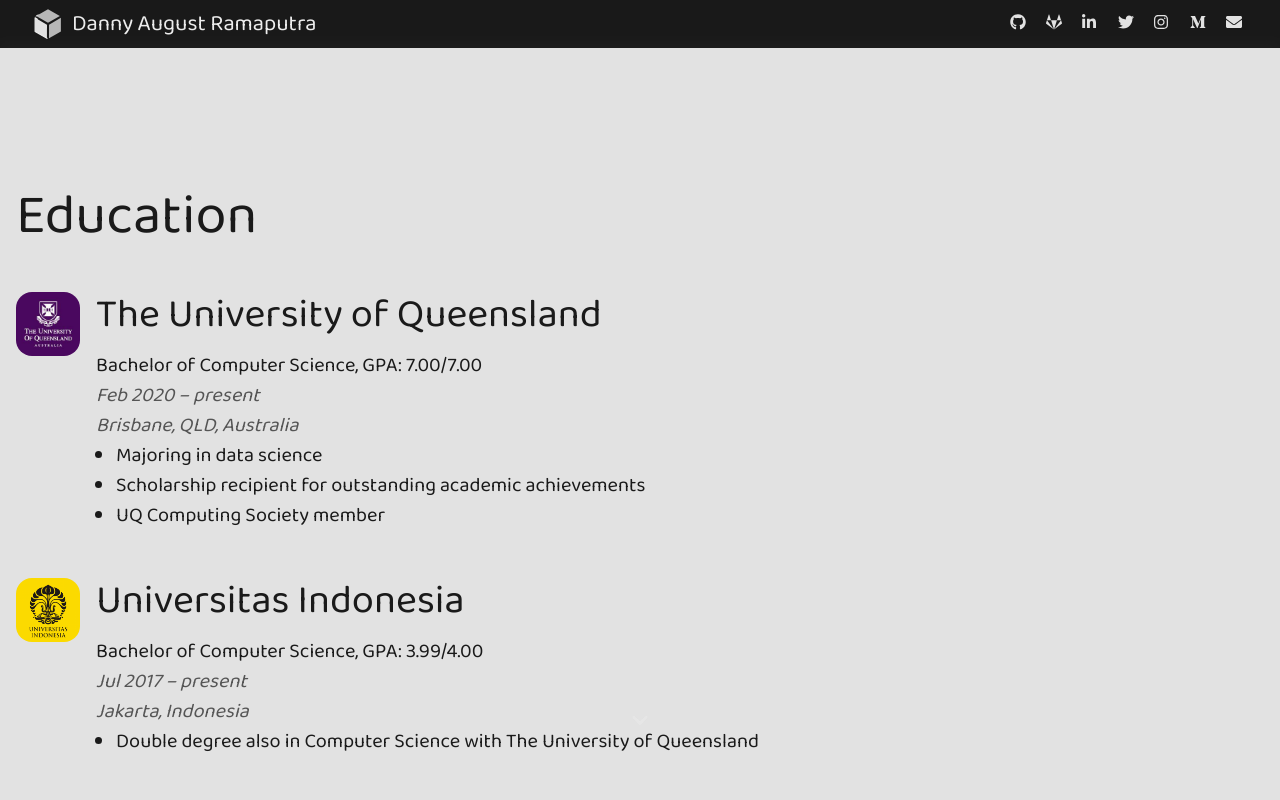
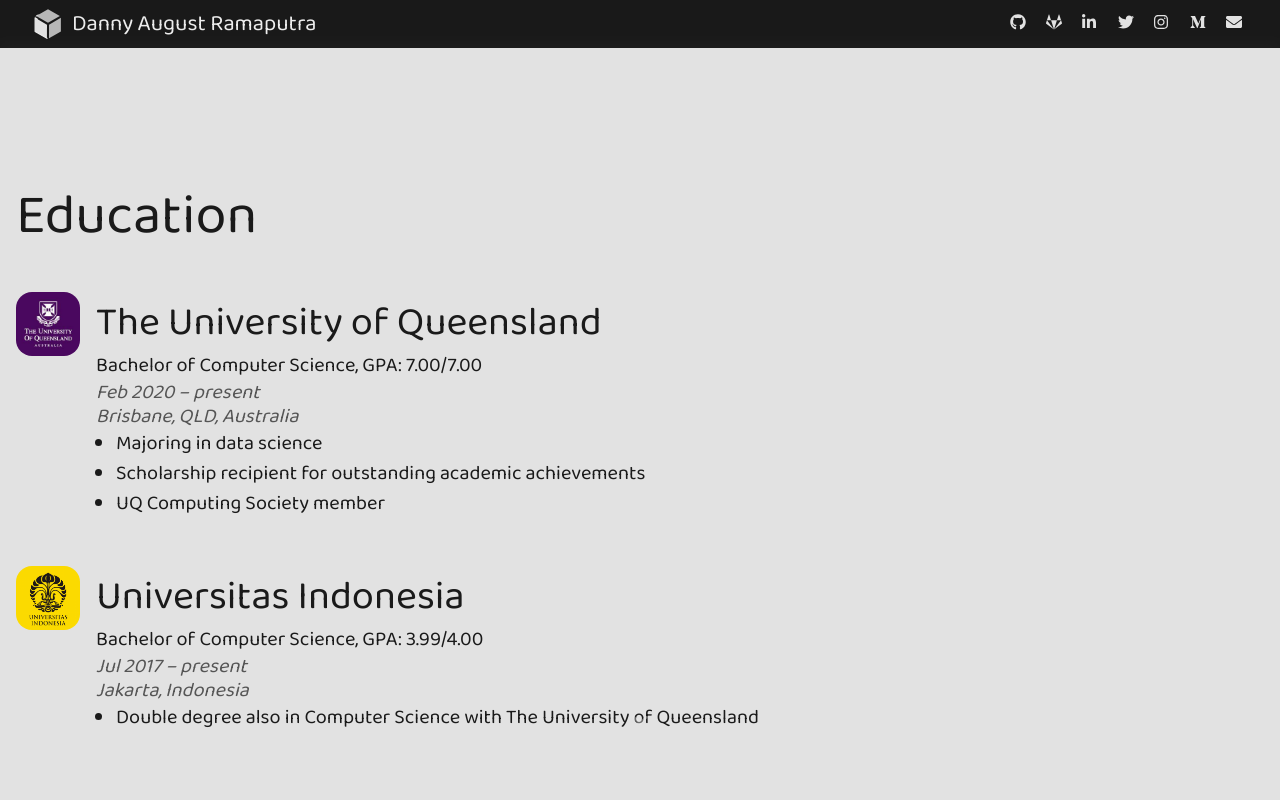
Before and after one commit to daystram/folio, a Next.js app in the folder folio-fe/: page /resume in a window 1280 px wide. Shown: the top 800 px of the page. Built offline with nearby package versions, Linux system fonts and the light colour scheme.

Commit message:
fix: improved styling

```diff
--- a/folio-fe/pages/index.module.sass
+++ b/folio-fe/pages/index.module.sass
@@ -76,7 +76,7 @@
   font-family: "Baloo Da 2", sans-serif
   font-size: 2.5em
   line-height: 1.2em
-  margin-bottom: 16px
+  margin: 8px 0
 
 .entryHeading2
   font-family: "Baloo Da 2", sans-serif
@@ -85,6 +85,7 @@
 
 .entryHeadingSub1
   font-size: 1.25em
+  line-height: 1.2em
   font-style: italic
   opacity: 0.7
 
```
